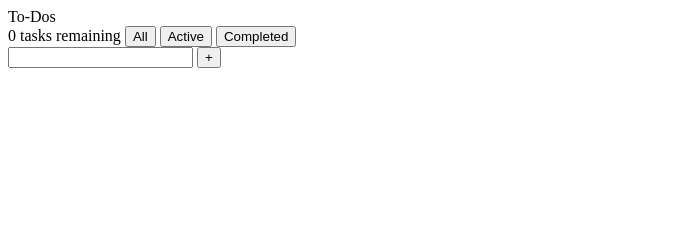
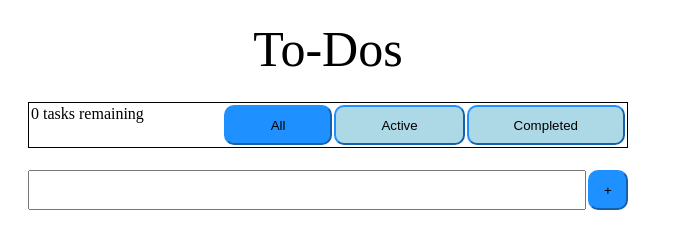
Before and after one commit to spottenn/portfolio, a website with bundled scripts: page challenges/challenge_1/todo.html in a window 1280 px wide. Both pictures are taken after a click on the button "All". Shown: the whole page, without its empty margins (0-683 px from the left). Built offline with nearby package versions, Linux system fonts and the light colour scheme.

Commit message:
styled To-Do app

```diff
--- a/challenges/challenge_1/displayToDos.js
+++ b/challenges/challenge_1/displayToDos.js
@@ -31,13 +31,15 @@ function addListEventListeners(toDoApp) {
     }
 
     function setCompleted() {
-        toDoApp.setCompleted(Number(this.parentElement.id), Boolean(this.checked));
+        let parent = this.parentElement;
+        toDoApp.setCompleted(Number(parent.id), Boolean(this.checked));
+        this.checked ? parent.classList.add('completed') : parent.classList.remove('completed');
         showTasksRemaining(toDoApp);
     }
 }
 
 function buildTaskHtml(task) {
-    let html = `<div id="${task.id}">
+    let html = `<div id="${task.id}" class="task${task.completed ? ' completed' : ''}">
 <input class="task_completed" type="checkbox" ${task.completed ? 'checked' : ''}>${task.title}
 <button class="remove_button">x</button>
 </div>`;
--- /dev/null
+++ b/challenges/challenge_1/todo.css
@@ -0,0 +1,54 @@
+* {
+    box-sizing: border-box;
+}
+.container {
+    display: grid;
+    grid-template-columns: auto 40px;
+    grid-template-rows: 80px auto 60px;
+    grid-gap: 2px;
+    margin: 20px;
+    max-width: 600px;
+}
+.span2 {
+    grid-column-start: span 2;
+}
+.span3 {
+    grid-column-start: span 3;
+}
+#header {
+    text-align: center;
+    font-size: 50px;
+}
+.task {
+    display: grid;
+    grid-template-columns: 40px auto 40px;
+    grid-template-rows: 40px;
+    grid-gap: 2px;
+    border: 1px solid black;
+    padding: 2px;
+    font-size: 20px;
+}
+.bottom {
+    margin-top: 20px;
+}
+#filter_bar {
+    display: grid;
+    grid-template-columns: auto auto auto auto ;
+    grid-template-rows: 40px;
+    border: 1px solid black;
+    grid-gap: 2px;
+    padding: 2px;
+}
+.completed {
+    text-decoration: line-through;
+    background-color: lightgray;
+}
+
+button {
+    background-color: lightblue;
+    border-color:dodgerblue;
+    border-radius: 10px;
+}
+.highlighted {
+    background-color: dodgerblue;
+}
--- a/challenges/challenge_1/todo.html
+++ b/challenges/challenge_1/todo.html
@@ -3,12 +3,14 @@
 <head>
     <meta charset="UTF-8">
     <title>To-Dos</title>
+    <link rel="stylesheet" type="text/css" href="todo.css">
     <script src="todo.js" type="module"></script>
 </head>
 <body>
-<div id="header">To-Dos</div>
-<div id="tasks_div">
-    <div id="task_list"></div>
+<div class="container">
+    <div id="header" class="span2">To-Dos</div>
+    <div id="task_area" class="span2">
+        <div id="task_list" class="span3"></div>
         <div id="filter_bar">
             <span id="tasks_remaining">0 tasks remaining</span>
             <button id="filter_all" class="highlighted">All</button>
@@ -16,9 +18,8 @@
             <button id="filter_completed">Completed</button>
         </div>
     </div>
-<div id="new_task_div">
-    <input id="new_task_title"type="text">
-    <button id="add_task" class="highlighted">+</button>
+    <input id="new_task_title" class="bottom" type="text">
+    <button id="add_task" class="highlighted bottom">+</button>
 </div>
 </body>
 </html>
--- a/challenges/challenge_1/todo.js
+++ b/challenges/challenge_1/todo.js
@@ -25,13 +25,25 @@ window.addEventListener('load', () => {
 
 
     //filter all
-    filterAllBtn.addEventListener('click', () => displayToDos.renderTaskList(taskListDiv));
+    filterAllBtn.addEventListener('click', handleFilter);
     //filter active
-    filterActiveBtn.addEventListener('click', () => {
-        displayToDos.renderTaskList(taskListDiv, toDoApp.getActiveTasks())
-    });
+    filterActiveBtn.addEventListener('click', handleFilter);
     //filter completed
-    filterCompletedBtn.addEventListener('click', () => {
-        displayToDos.renderTaskList(taskListDiv, toDoApp.getCompletedTasks());
-    });
+    filterCompletedBtn.addEventListener('click', handleFilter);
+    function handleFilter() {
+        if(this === filterActiveBtn) {
+            displayToDos.renderTaskList(taskListDiv, toDoApp.getActiveTasks());
+        } else if (this === filterCompletedBtn) {
+            displayToDos.renderTaskList(taskListDiv, toDoApp.getCompletedTasks());
+        } else {
+            displayToDos.renderTaskList(taskListDiv);
+        }
+        removeFilterBtnHighlight();
+        this.classList.add('highlighted');
+    }
+    function removeFilterBtnHighlight() {
+        filterCompletedBtn.classList.remove('highlighted');
+        filterAllBtn.classList.remove('highlighted');
+        filterActiveBtn.classList.remove('highlighted');
+    }
 });
```
Lines whose indentation alone changed are shown as unchanged.
